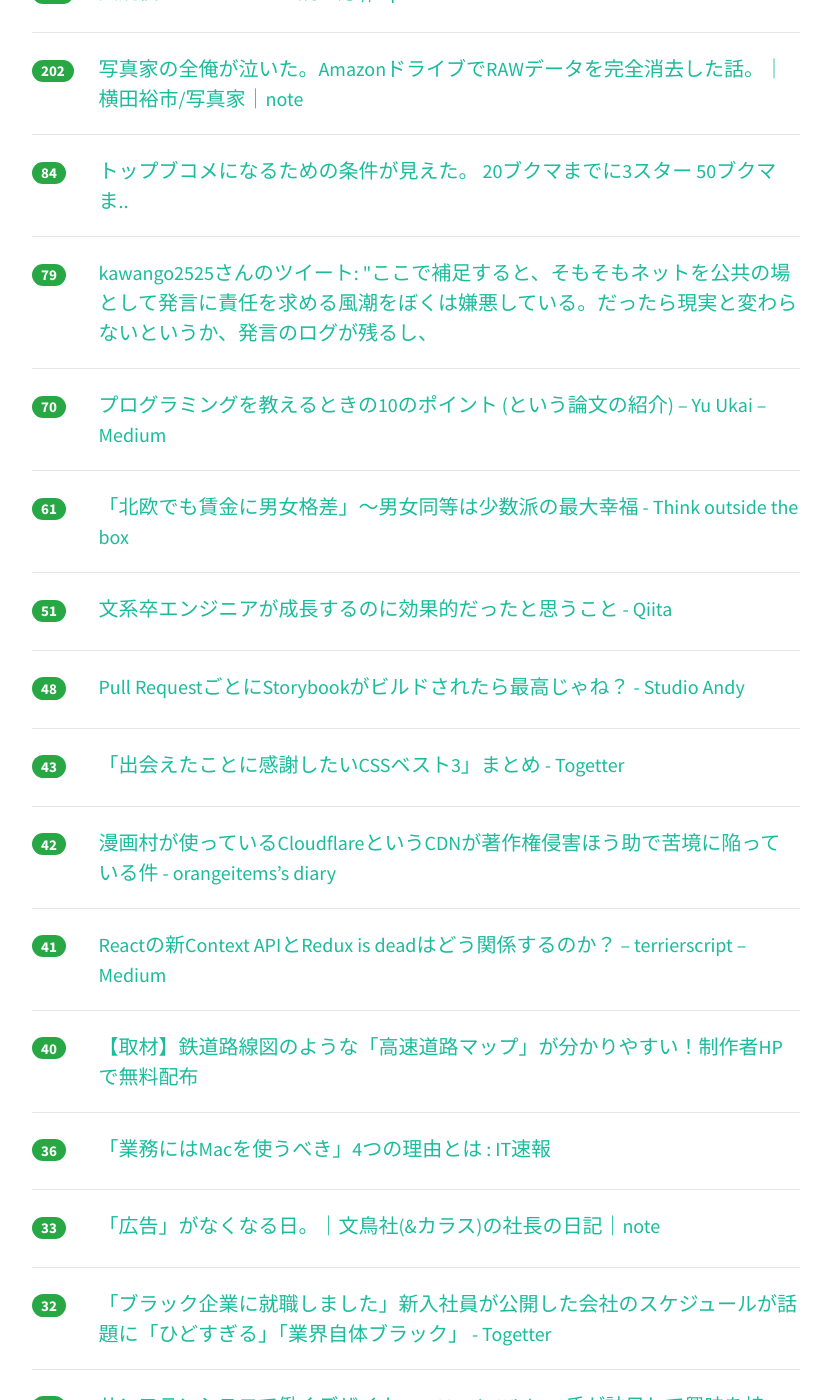
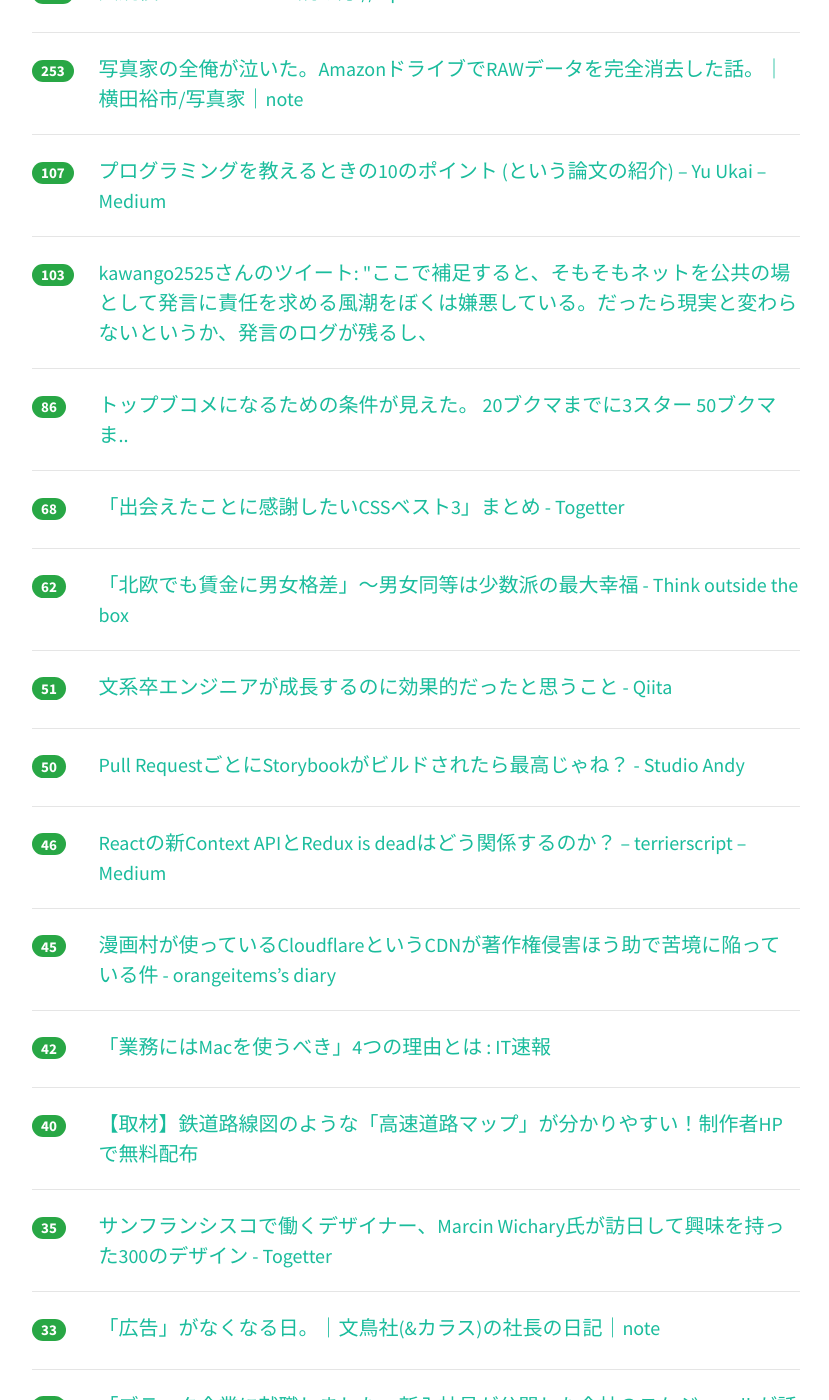
Before and after one commit to yatta47/hatena-matome-site, a Jekyll site: the page built from _posts/2018-04-08-hatena.md, in a window 1280 px wide and 1400 px high, scrolled down 496 px. Shown: the whole window, without its empty margins (224-1053 px from the left). Built offline with Jekyll 4.4.1, drawn with Linux system fonts in a browser that asks for light colours; nearby versions of some CDN libraries; some of the changed text lies outside the part shown.

Commit message:
Updated 2018-04-08

```diff
--- a/_posts/2018-04-08-hatena.md
+++ b/_posts/2018-04-08-hatena.md
@@ -1,43 +1,48 @@
 ---
 layout: post
 title:  "2018-04-08 はてぶIT"
-date:   2018-04-08 20:02:12
+date:   2018-04-08 21:02:40
 tags: [it-hotentry]
 ---
-44 件のデータあり
+45 件のデータあり
 
 <hr><div class="row">
-<div class="col-1"><span class="badge badge-pill badge-success h2">281</span></div>
+<div class="col-1"><span class="badge badge-pill badge-success h2">309</span></div>
 <div class="col-11"><a href='https://www.slideshare.net/TokorotenNakayama/ss-93185418' target='_blank'>機械学習の精度と売上の関係</a></div>
 </div>
 <hr>
 <div class="row">
-<div class="col-1"><span class="badge badge-pill badge-success h2">279</span></div>
+<div class="col-1"><span class="badge badge-pill badge-success h2">286</span></div>
 <div class="col-11"><a href='https://speakerdeck.com/sat/da-gui-mo-sosukodofalsedu-mifang' target='_blank'>大規模ソースコードの読み方 // Speaker Deck</a></div>
 </div>
 <hr>
 <div class="row">
-<div class="col-1"><span class="badge badge-pill badge-success h2">202</span></div>
+<div class="col-1"><span class="badge badge-pill badge-success h2">253</span></div>
 <div class="col-11"><a href='https://note.mu/yokoichi/n/n1122216655f4' target='_blank'>写真家の全俺が泣いた。AmazonドライブでRAWデータを完全消去した話。｜横田裕市/写真家｜note</a></div>
 </div>
 <hr>
 <div class="row">
-<div class="col-1"><span class="badge badge-pill badge-success h2">84</span></div>
+<div class="col-1"><span class="badge badge-pill badge-success h2">107</span></div>
+<div class="col-11"><a href='https://medium.com/@ukkaripon/f3ba6ac40f37' target='_blank'>プログラミングを教えるときの10のポイント (という論文の紹介) – Yu Ukai – Medium</a></div>
+</div>
+<hr>
+<div class="row">
+<div class="col-1"><span class="badge badge-pill badge-success h2">103</span></div>
+<div class="col-11"><a href='http://twitter.com/nkawa2525/status/982749553991368704' target='_blank'>kawango2525さんのツイート: "ここで補足すると、そもそもネットを公共の場として発言に責任を求める風潮をぼくは嫌悪している。だったら現実と変わらないというか、発言のログが残るし、</a></div>
+</div>
+<hr>
+<div class="row">
+<div class="col-1"><span class="badge badge-pill badge-success h2">86</span></div>
 <div class="col-11"><a href='https://anond.hatelabo.jp/20180407161753' target='_blank'>トップブコメになるための条件が見えた。 20ブクマまでに3スター 50ブクマま..</a></div>
 </div>
 <hr>
 <div class="row">
-<div class="col-1"><span class="badge badge-pill badge-success h2">79</span></div>
-<div class="col-11"><a href='http://twitter.com/nkawa2525/status/982749553991368704' target='_blank'>kawango2525さんのツイート: "ここで補足すると、そもそもネットを公共の場として発言に責任を求める風潮をぼくは嫌悪している。だったら現実と変わらないというか、発言のログが残るし、</a></div>
+<div class="col-1"><span class="badge badge-pill badge-success h2">68</span></div>
+<div class="col-11"><a href='https://togetter.com/li/1216261' target='_blank'>「出会えたことに感謝したいCSSベスト3」まとめ - Togetter</a></div>
 </div>
 <hr>
 <div class="row">
-<div class="col-1"><span class="badge badge-pill badge-success h2">70</span></div>
-<div class="col-11"><a href='https://medium.com/@ukkaripon/f3ba6ac40f37' target='_blank'>プログラミングを教えるときの10のポイント (という論文の紹介) – Yu Ukai – Medium</a></div>
-</div>
-<hr>
-<div class="row">
-<div class="col-1"><span class="badge badge-pill badge-success h2">61</span></div>
+<div class="col-1"><span class="badge badge-pill badge-success h2">62</span></div>
 <div class="col-11"><a href='http://totb.hatenablog.com/entry/2018/04/07/092806' target='_blank'>「北欧でも賃金に男女格差」～男女同等は少数派の最大幸福 - Think outside the box</a></div>
 </div>
 <hr>
@@ -47,23 +52,23 @@ tags: [it-hotentry]
 </div>
 <hr>
 <div class="row">
-<div class="col-1"><span class="badge badge-pill badge-success h2">48</span></div>
+<div class="col-1"><span class="badge badge-pill badge-success h2">50</span></div>
 <div class="col-11"><a href='http://studio-andy.hatenablog.com/entry/2018/04/08/001436' target='_blank'>Pull RequestごとにStorybookがビルドされたら最高じゃね？ - Studio Andy</a></div>
 </div>
 <hr>
 <div class="row">
-<div class="col-1"><span class="badge badge-pill badge-success h2">43</span></div>
-<div class="col-11"><a href='https://togetter.com/li/1216261' target='_blank'>「出会えたことに感謝したいCSSベスト3」まとめ - Togetter</a></div>
+<div class="col-1"><span class="badge badge-pill badge-success h2">46</span></div>
+<div class="col-11"><a href='https://medium.com/@terrierscript/6d12a32f2f0c' target='_blank'>Reactの新Context APIとRedux is deadはどう関係するのか？ – terrierscript – Medium</a></div>
+</div>
+<hr>
+<div class="row">
+<div class="col-1"><span class="badge badge-pill badge-success h2">45</span></div>
+<div class="col-11"><a href='http://www.orangeitems.com/entry/2018/03/16/103735' target='_blank'>漫画村が使っているCloudflareというCDNが著作権侵害ほう助で苦境に陥っている件 - orangeitems’s diary</a></div>
 </div>
 <hr>
 <div class="row">
 <div class="col-1"><span class="badge badge-pill badge-success h2">42</span></div>
-<div class="col-11"><a href='http://www.orangeitems.com/entry/2018/03/16/103735' target='_blank'>漫画村が使っているCloudflareというCDNが著作権侵害ほう助で苦境に陥っている件 - orangeitems’s diary</a></div>
-</div>
-<hr>
-<div class="row">
-<div class="col-1"><span class="badge badge-pill badge-success h2">41</span></div>
-<div class="col-11"><a href='https://medium.com/@terrierscript/6d12a32f2f0c' target='_blank'>Reactの新Context APIとRedux is deadはどう関係するのか？ – terrierscript – Medium</a></div>
+<div class="col-11"><a href='http://blog.livedoor.jp/itsoku/archives/53280127.html' target='_blank'>「業務にはMacを使うべき」4つの理由とは : IT速報</a></div>
 </div>
 <hr>
 <div class="row">
@@ -72,8 +77,8 @@ tags: [it-hotentry]
 </div>
 <hr>
 <div class="row">
-<div class="col-1"><span class="badge badge-pill badge-success h2">36</span></div>
-<div class="col-11"><a href='http://blog.livedoor.jp/itsoku/archives/53280127.html' target='_blank'>「業務にはMacを使うべき」4つの理由とは : IT速報</a></div>
+<div class="col-1"><span class="badge badge-pill badge-success h2">35</span></div>
+<div class="col-11"><a href='https://togetter.com/li/1216124' target='_blank'>サンフランシスコで働くデザイナー、Marcin Wichary氏が訪日して興味を持った300のデザイン - Togetter</a></div>
 </div>
 <hr>
 <div class="row">
@@ -84,11 +89,6 @@ tags: [it-hotentry]
 <div class="row">
 <div class="col-1"><span class="badge badge-pill badge-success h2">32</span></div>
 <div class="col-11"><a href='https://togetter.com/li/1215792' target='_blank'>「ブラック企業に就職しました」新入社員が公開した会社のスケジュールが話題に「ひどすぎる」「業界自体ブラック」 - Togetter</a></div>
-</div>
-<hr>
-<div class="row">
-<div class="col-1"><span class="badge badge-pill badge-success h2">31</span></div>
-<div class="col-11"><a href='https://togetter.com/li/1216124' target='_blank'>サンフランシスコで働くデザイナー、Marcin Wichary氏が訪日して興味を持った300のデザイン - Togetter</a></div>
 </div>
 <hr>
 <div class="row">
@@ -107,8 +107,18 @@ tags: [it-hotentry]
 </div>
 <hr>
 <div class="row">
+<div class="col-1"><span class="badge badge-pill badge-success h2">24</span></div>
+<div class="col-11"><a href='http://mobilelaby.com/blog-entry-twitter-delay-schedule-user-streams-api.html' target='_blank'>Twitter、サードパーティアプリを破壊する「User Streams API」の廃止を延期｜携帯総合研究所</a></div>
+</div>
+<hr>
+<div class="row">
 <div class="col-1"><span class="badge badge-pill badge-success h2">23</span></div>
-<div class="col-11"><a href='http://mobilelaby.com/blog-entry-twitter-delay-schedule-user-streams-api.html' target='_blank'>Twitter、サードパーティアプリを破壊する「User Streams API」の廃止を延期｜携帯総合研究所</a></div>
+<div class="col-11"><a href='http://nhiroki.jp/2018/04/06/six-years-reflection' target='_blank'>就職して 6 年過ぎた</a></div>
+</div>
+<hr>
+<div class="row">
+<div class="col-1"><span class="badge badge-pill badge-success h2">22</span></div>
+<div class="col-11"><a href='https://www.flierinc.com/column/event_php' target='_blank'>竹中平蔵×ムーギー・キム 師弟対談 | 本の要約サイト flier(フライヤー)</a></div>
 </div>
 <hr>
 <div class="row">
@@ -117,13 +127,13 @@ tags: [it-hotentry]
 </div>
 <hr>
 <div class="row">
-<div class="col-1"><span class="badge badge-pill badge-success h2">21</span></div>
-<div class="col-11"><a href='https://kazy.hatenablog.com/entry/2018/04/07/131519' target='_blank'>現代のフォローリスト - kazy no blog</a></div>
+<div class="col-1"><span class="badge badge-pill badge-success h2">22</span></div>
+<div class="col-11"><a href='https://cyblog.jp/32833' target='_blank'>僕たちが書き留めるメモの種類 | シゴタノ！</a></div>
 </div>
 <hr>
 <div class="row">
 <div class="col-1"><span class="badge badge-pill badge-success h2">21</span></div>
-<div class="col-11"><a href='https://cyblog.jp/32833' target='_blank'>僕たちが書き留めるメモの種類 | シゴタノ！</a></div>
+<div class="col-11"><a href='https://kazy.hatenablog.com/entry/2018/04/07/131519' target='_blank'>現代のフォローリスト - kazy no blog</a></div>
 </div>
 <hr>
 <div class="row">
@@ -133,12 +143,7 @@ tags: [it-hotentry]
 <hr>
 <div class="row">
 <div class="col-1"><span class="badge badge-pill badge-success h2">20</span></div>
-<div class="col-11"><a href='https://www.flierinc.com/column/event_php' target='_blank'>竹中平蔵×ムーギー・キム 師弟対談 | 本の要約サイト flier(フライヤー)</a></div>
-</div>
-<hr>
-<div class="row">
-<div class="col-1"><span class="badge badge-pill badge-success h2">20</span></div>
-<div class="col-11"><a href='http://nhiroki.jp/2018/04/06/six-years-reflection' target='_blank'>就職して 6 年過ぎた</a></div>
+<div class="col-11"><a href='http://craftzdog.hateblo.jp/entry/fixing-my-bad-habit-of-keyboard-typing' target='_blank'>タイピングの悪い癖を矯正したらストレスが減って効率が20%向上した - 丁寧に手を抜く</a></div>
 </div>
 <hr>
 <div class="row">
@@ -147,18 +152,18 @@ tags: [it-hotentry]
 </div>
 <hr>
 <div class="row">
-<div class="col-1"><span class="badge badge-pill badge-success h2">18</span></div>
+<div class="col-1"><span class="badge badge-pill badge-success h2">19</span></div>
 <div class="col-11"><a href='https://qiita.com/Lugendre/items/741ea90f22f688145313' target='_blank'>GHC言語拡張の一覧 - Qiita</a></div>
 </div>
 <hr>
 <div class="row">
-<div class="col-1"><span class="badge badge-pill badge-success h2">18</span></div>
+<div class="col-1"><span class="badge badge-pill badge-success h2">19</span></div>
 <div class="col-11"><a href='http://www.null3-blog.com/entry/2018/04/08/090000' target='_blank'>フリーランスを他人になかなか勧められない - ヌル's site</a></div>
 </div>
 <hr>
 <div class="row">
 <div class="col-1"><span class="badge badge-pill badge-success h2">18</span></div>
-<div class="col-11"><a href='http://craftzdog.hateblo.jp/entry/fixing-my-bad-habit-of-keyboard-typing' target='_blank'>タイピングの悪い癖を矯正したらストレスが減って効率が20%向上した - 丁寧に手を抜く</a></div>
+<div class="col-11"><a href='http://ganeza.hatenablog.com/entry/2018/04/08/%E3%80%8CAWS_Web_Services_%E6%A5%AD%E5%8B%99%E3%82%B7%E3%82%B9%E3%83%86%E3%83%A0%E8%A8%AD%E8%A8%88%E3%83%BB%E7%A7%BB%E8%A1%8C%E3%82%AC%E3%82%A4%E3%83%89%E3%80%8D%E3%81%AE%E6%84%9F%E6%83%B3' target='_blank'>「AWS Web Services 業務システム設計・移行ガイド」の感想 - Make Local Happiness</a></div>
 </div>
 <hr>
 <div class="row">
@@ -167,33 +172,28 @@ tags: [it-hotentry]
 </div>
 <hr>
 <div class="row">
+<div class="col-1"><span class="badge badge-pill badge-success h2">17</span></div>
+<div class="col-11"><a href='http://labs.timedia.co.jp/2018/04/utf-8.html' target='_blank'>UTF-8の４バイト文字「土の異体字」を処理してくれない - TIM Labs</a></div>
+</div>
+<hr>
+<div class="row">
+<div class="col-1"><span class="badge badge-pill badge-success h2">17</span></div>
+<div class="col-11"><a href='http://tsubakit1.hateblo.jp/entry/2018/04/07/234028' target='_blank'>【Unity】Raycastを使わず地面に接触しているか判定する - テラシュールブログ</a></div>
+</div>
+<hr>
+<div class="row">
 <div class="col-1"><span class="badge badge-pill badge-success h2">16</span></div>
 <div class="col-11"><a href='http://twitter.com/mwichary/status/958979895882760193' target='_blank'>Marcin Wicharyさんのツイート: "Things that surprised/amazed me about Japan, an ongoing thread. (More likely UI than food, but you know this already.) It’s my first time here. Please comment away and/or point out my cultural insensitivities!"</a></div>
 </div>
 <hr>
 <div class="row">
-<div class="col-1"><span class="badge badge-pill badge-success h2">16</span></div>
-<div class="col-11"><a href='http://labs.timedia.co.jp/2018/04/utf-8.html' target='_blank'>UTF-8の４バイト文字「土の異体字」を処理してくれない - TIM Labs</a></div>
-</div>
-<hr>
-<div class="row">
 <div class="col-1"><span class="badge badge-pill badge-success h2">15</span></div>
-<div class="col-11"><a href='http://ganeza.hatenablog.com/entry/2018/04/08/%E3%80%8CAWS_Web_Services_%E6%A5%AD%E5%8B%99%E3%82%B7%E3%82%B9%E3%83%86%E3%83%A0%E8%A8%AD%E8%A8%88%E3%83%BB%E7%A7%BB%E8%A1%8C%E3%82%AC%E3%82%A4%E3%83%89%E3%80%8D%E3%81%AE%E6%84%9F%E6%83%B3' target='_blank'>「AWS Web Services 業務システム設計・移行ガイド」の感想 - Make Local Happiness</a></div>
-</div>
-<hr>
-<div class="row">
-<div class="col-1"><span class="badge badge-pill badge-success h2">15</span></div>
-<div class="col-11"><a href='http://tsubakit1.hateblo.jp/entry/2018/04/07/234028' target='_blank'>【Unity】Raycastを使わず地面に接触しているか判定する - テラシュールブログ</a></div>
+<div class="col-11"><a href='https://www.asahi.com/articles/ASL4756G1L47UTIL00P.html' target='_blank'>○○診断アプリ、「ＦＢでログインする」で個人情報収集：朝日新聞デジタル</a></div>
 </div>
 <hr>
 <div class="row">
 <div class="col-1"><span class="badge badge-pill badge-success h2">14</span></div>
 <div class="col-11"><a href='https://anond.hatelabo.jp/20180407121954' target='_blank'>こんにちは　ペッパーです</a></div>
-</div>
-<hr>
-<div class="row">
-<div class="col-1"><span class="badge badge-pill badge-success h2">14</span></div>
-<div class="col-11"><a href='https://www.asahi.com/articles/ASL4756G1L47UTIL00P.html' target='_blank'>○○診断アプリ、「ＦＢでログインする」で個人情報収集：朝日新聞デジタル</a></div>
 </div>
 <hr>
 <div class="row">
@@ -212,8 +212,13 @@ tags: [it-hotentry]
 </div>
 <hr>
 <div class="row">
-<div class="col-1"><span class="badge badge-pill badge-success h2">9</span></div>
+<div class="col-1"><span class="badge badge-pill badge-success h2">11</span></div>
 <div class="col-11"><a href='http://b.hatena.ne.jp/entry/pokonan.hatenablog.com/entry/2018/04/07/172318' target='_blank'>はてなブックマーク - じゃあ「気持ち悪い」と言えなくなるまでポリコレ棒で殴られて下さい。 - 田舎で底辺暮らし</a></div>
+</div>
+<hr>
+<div class="row">
+<div class="col-1"><span class="badge badge-pill badge-success h2">10</span></div>
+<div class="col-11"><a href='https://www.buzzfeed.com/jp/seiichirokuchiki/usoyanaomisunomionakusuniha-tatinidekirukoto' target='_blank'>ウソや不正確な医療情報を生み出す「市場の歪み」をなくすには？ 私たちにできること</a></div>
 </div>
 <hr>
 <div class="row">
```
